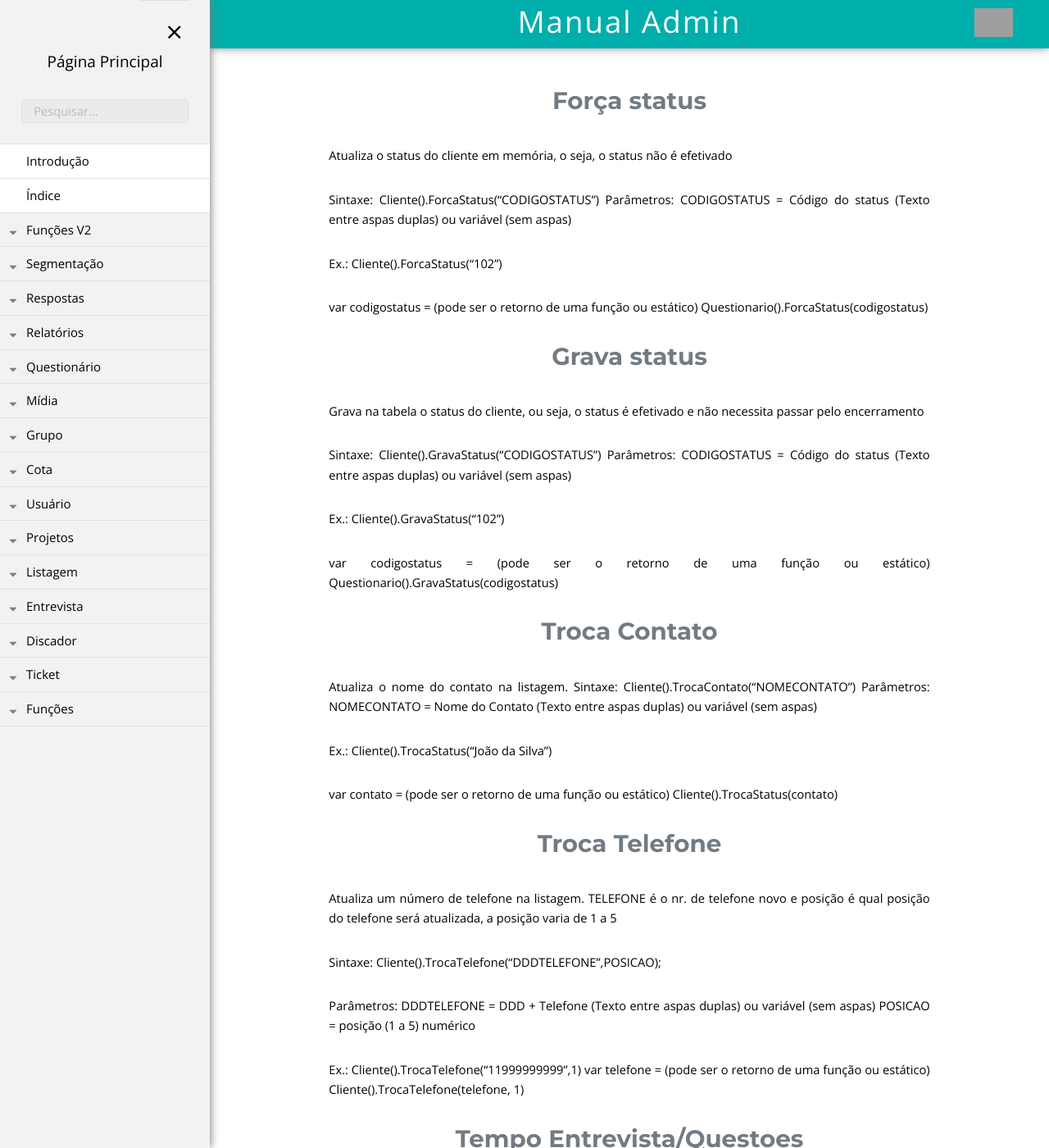
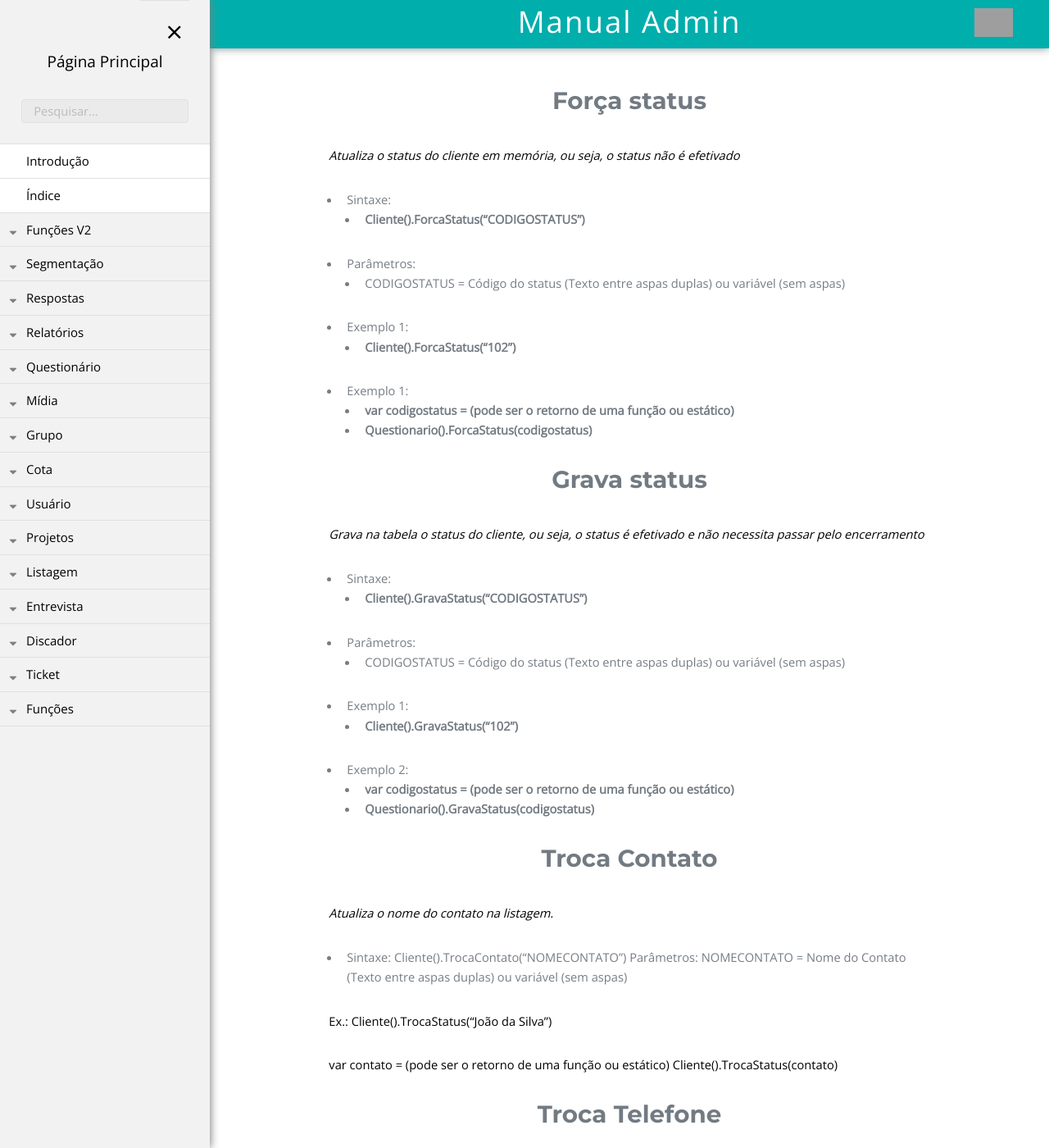
Before and after one commit to rogerio-figueiredo-hsr/hsrtechonline.github.io, a Jekyll site: the page built from _posts/2019-03-29-cliente.md, in a window 1280 px wide and 1400 px high. Shown: the whole window at 82% size. Built offline with Jekyll 4.4.1, drawn with Linux system fonts in a browser that asks for light colours; grey boxes are pictures that could not be loaded.

Commit message:
Update 2019-03-29-cliente.md

```diff
--- a/_posts/2019-03-29-cliente.md
+++ b/_posts/2019-03-29-cliente.md
@@ -7,37 +7,35 @@ pasta: "cliente"
 ---
 
 # Força status
-Atualiza o status do cliente em memória, o seja, o status não é efetivado
+*Atualiza o status do cliente em memória, ou seja, o status não é efetivado*
 
-Sintaxe:
-Cliente().ForcaStatus(“CODIGOSTATUS”)
-Parâmetros:
-CODIGOSTATUS = Código do status (Texto entre aspas duplas) ou variável (sem aspas)
-
-Ex.:
-Cliente().ForcaStatus(“102”)
-
-var codigostatus = (pode ser o retorno de uma função ou estático)
-Questionario().ForcaStatus(codigostatus)
+- Sintaxe:
+    - **Cliente().ForcaStatus(“CODIGOSTATUS”)**
+- Parâmetros:
+    - CODIGOSTATUS = Código do status (Texto entre aspas duplas) ou variável (sem aspas)
+- Exemplo 1:
+    - **Cliente().ForcaStatus(“102”)**
+- Exemplo 1:
+    - **var codigostatus = (pode ser o retorno de uma função ou estático)**
+    - **Questionario().ForcaStatus(codigostatus)**
 
 
 # Grava status
-Grava na tabela o status do cliente, ou seja, o status é efetivado e não necessita passar pelo encerramento
+*Grava na tabela o status do cliente, ou seja, o status é efetivado e não necessita passar pelo encerramento*
 
-Sintaxe:
-Cliente().GravaStatus(“CODIGOSTATUS”)
-Parâmetros:
-CODIGOSTATUS = Código do status (Texto entre aspas duplas) ou variável (sem aspas)
-
-Ex.:
-Cliente().GravaStatus(“102”)
-
-var codigostatus = (pode ser o retorno de uma função ou estático)
-Questionario().GravaStatus(codigostatus)
+- Sintaxe:
+    - **Cliente().GravaStatus(“CODIGOSTATUS”)**
+- Parâmetros:
+    - CODIGOSTATUS = Código do status (Texto entre aspas duplas) ou variável (sem aspas)
+- Exemplo 1:
+    - **Cliente().GravaStatus(“102”)**
+- Exemplo 2:
+    - **var codigostatus = (pode ser o retorno de uma função ou estático)**
+    - **Questionario().GravaStatus(codigostatus)**
 
 # Troca Contato
-Atualiza o nome do contato na listagem.
-Sintaxe:
+*Atualiza o nome do contato na listagem.*
+- Sintaxe:
 Cliente().TrocaContato(“NOMECONTATO”)
 Parâmetros:
 NOMECONTATO = Nome do Contato (Texto entre aspas duplas) ou variável (sem aspas)
```
